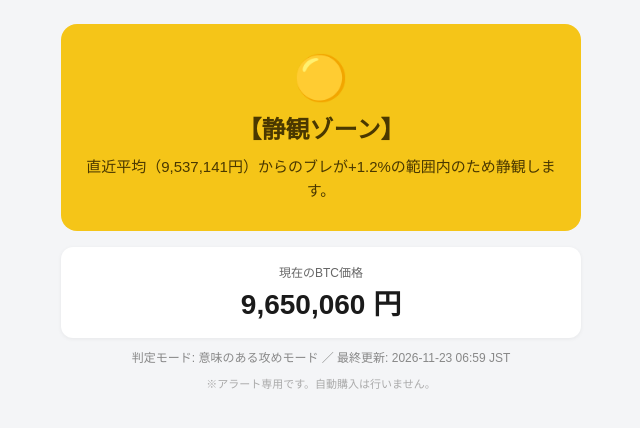
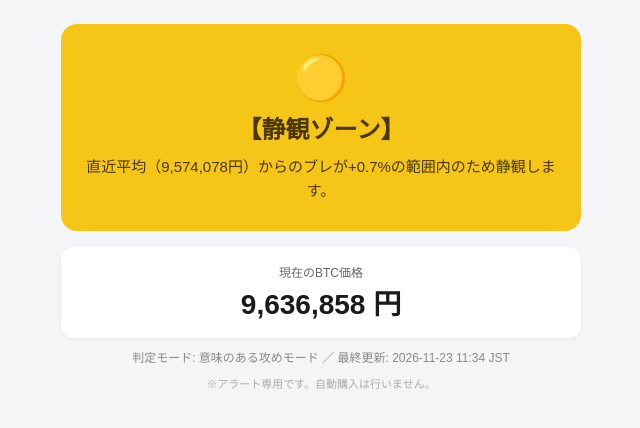
Before and after one commit to daikiogita0708-lab/btc-signal, a plain HTML site: page index.html in a window 1280 px wide. Shown: the full height of the page, 319-959 px from the left. Drawn offline with Linux system fonts and the light colour scheme.

Commit message:
deploy: a7868f7bd6bf8dc4b22879612cf10e1ec13d51f4

```diff
--- a/index.html
+++ b/index.html
@@ -22,13 +22,13 @@
   <div class="card">
     <div class="emoji">🟡</div>
     <div class="title">【静観ゾーン】</div>
-    <div class="reason">直近平均（9,537,141円）からのブレが+1.2%の範囲内のため静観します。</div>
+    <div class="reason">直近平均（9,574,078円）からのブレが+0.7%の範囲内のため静観します。</div>
   </div>
   <div class="price">
     <div class="label">現在のBTC価格</div>
-    <div class="value">9,650,060 円</div>
+    <div class="value">9,636,858 円</div>
   </div>
-  <div class="meta">判定モード: 意味のある攻めモード ／ 最終更新: 2026-11-23 06:59 JST</div>
+  <div class="meta">判定モード: 意味のある攻めモード ／ 最終更新: 2026-11-23 11:34 JST</div>
   <div class="note">※アラート専用です。自動購入は行いません。</div>
 </body>
 </html>
```
